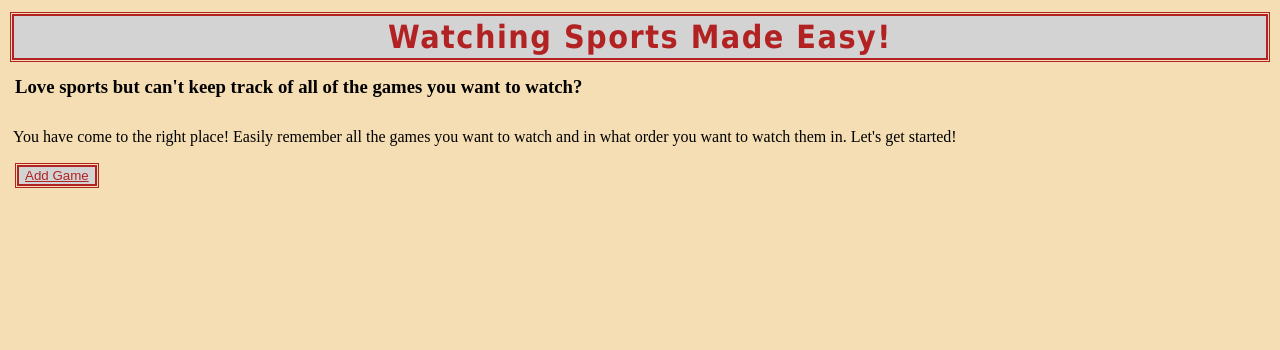
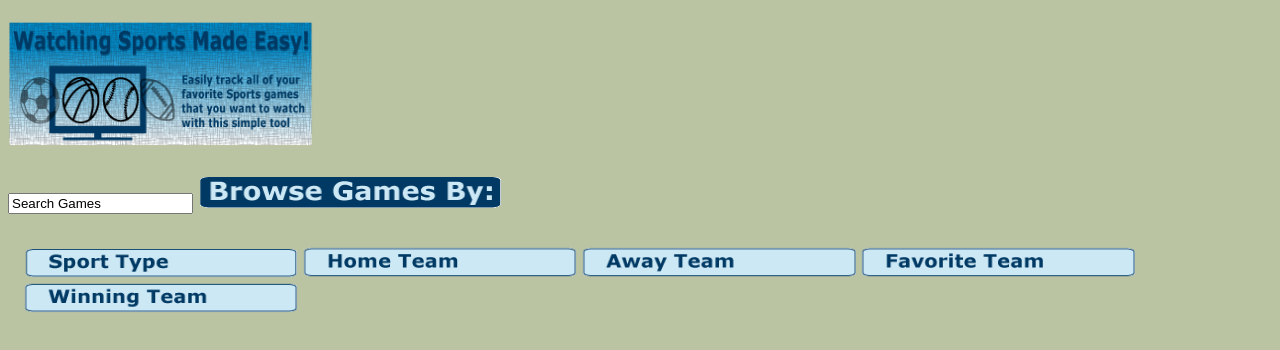
Before and after one commit to b69804/Ashton_Matthew_project1, a plain HTML site: page index.html in a window 1280 px wide. Drawn offline with Linux system fonts and the light colour scheme.

Commit message:
Added a whole bunch of img's

```diff
--- a/css/MainCSS.css
+++ b/css/MainCSS.css
@@ -8,43 +8,10 @@
 
 
 body{
-    background: #F5DEB3;
+    background: #BAC3A2;
 }
 
 
-h1 {
-    margin: 5px;
-    margin-top: 15px;
-    margin-bottom: 15px;
-    padding: 5px;
-    border: 1px solid #B22222;
-    outline: double;
-    background: #D3D3D3;
-    overflow: scroll;
-    color: #B22222;
-    font-family: Tahoma, Geneva, sans-serif;
-    text-align: center;
-    letter-spacing: 1.5px;
-    line-height: 32px;
-}
-
-h3 {
-    height: 40px;
-    margin: 5px;
-    padding: 2px;
-    font-family: "Times New Roman", Times, serif;
-}
-
-p {
-    margin-left: 5px;
-    margin-right: 5px;
-    margin-bottom: 10px;
-    margin-top: 10px;
-}
-
-a {
-    color: #B22222;
-}
 
 a:hover{color:blue;}
 
@@ -58,8 +25,13 @@ legend {
     font-family: Tahoma, Geneva, sans-serif;
 }
 
+image{
+    margin: 0px;
+}
+
 ul{
-    padding-left: 30px;
+    padding-top: none;
+    padding-left: 15px;
     text-align: left;
 }
 
@@ -69,23 +41,19 @@ li {
 }
 
 fieldset {
-    padding: 10px;
+    padding: 5px;
     color: #000000;
 }
 
-input {
+input{
+    margin-bottom: 15px;
     color: black;
 }
 
+input {
 
+}
 
-button {
-    margin: 10px;
-    color: #B22222;
-    background: #D3D3D3;
-    border: 1px solid #B22222;
-    outline: double;
-}
 
 input.hasFocus{
     border: 2px solid #B22222
--- a/index.html
+++ b/index.html
@@ -25,12 +25,20 @@ VFW 1306 /-->
 <body>
     <header>
         <hgroup>
-        <h1 id="sportsTitle"> Watching Sports Made Easy!</h1>
-        <h3 id="description"> Love sports but can't keep track of all of the games you want to watch? </h3>
+        <h1>
+        <a href="additem.html"> <img src="img/CTA_03.png" alt="CTA" width="305" height="125"></a>
+        </h1>
+
         </hgroup>
     </header>
-    <p>You have come to the right place!  Easily remember all the games you want to watch and in what order you want to watch them in.  Let's get started!</p>
-    <button id="getStarted"> <a href="additem.html"> Add Game </a> </button>
-
+    <input type="search" name="search" width="305" id="search-basic" value="Search Games" />
+    <img src="img/Browse.png" alt="Browse" width="305">
+    <ul>
+    <a href="additem.html"> <img src="img/Sport_Type.png" alt="Sport Type" width="275"></a>
+    <a href="additem.html"> <img src="img/Home_Team.png" alt="Home Team" width="275"></a>
+    <a href="additem.html"> <img src="img/Away_Team.png" alt="Away Team" width="275"></a>
+    <a href="additem.html"> <img src="img/Favorite_Team.png" alt="Fav Team" width="275"></a>
+    <a href="additem.html"> <img src="img/Winning_Team.png" alt="Winning Team" width="275"></a>
+    </ul>
 </body>
 </html>
```
Also changed, not shown: img/Away_Team.png (added), img/Browse.png (added), img/CTA_02.png (added), img/CTA_03.png (added), img/Favorite_Team.png (added), img/Home_Team.png (added), img/Sport_Type.png (added), img/Winning_Team.png (added), 1 other file.
